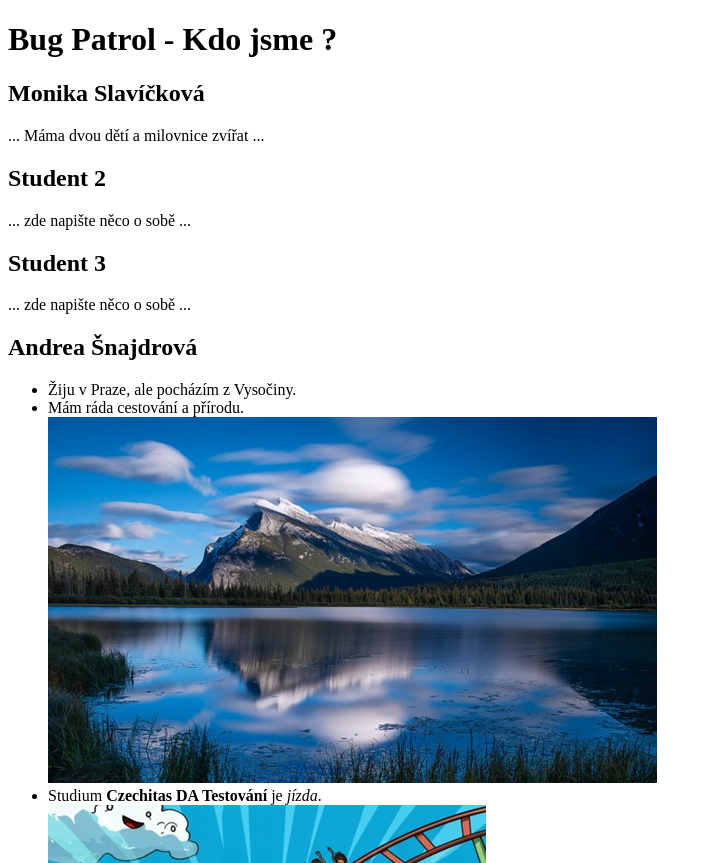
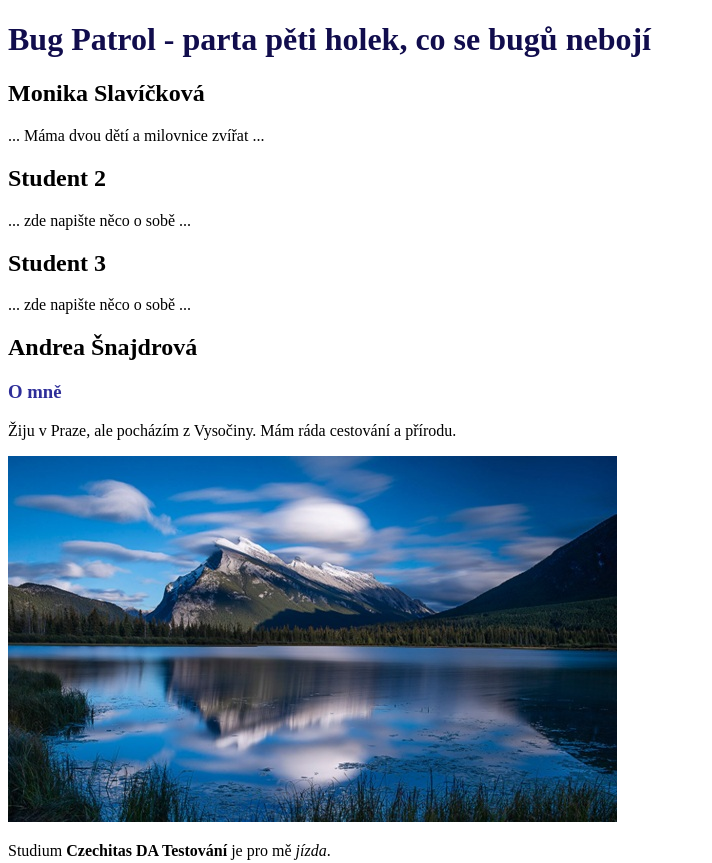
Before and after one commit to MFarka7/Bug_patrol, a plain HTML site: page index.html in a window 1280 px wide. Shown: the top 863 px of the page, without its empty margins (0-712 px from the left). Drawn offline with Linux system fonts and the light colour scheme.

Commit message:
Uprava moji sekce a nadpisu

```diff
--- a/index.html
+++ b/index.html
@@ -8,7 +8,7 @@
 </head>
 <body>
     <header>
-        <h1>Bug Patrol - Kdo jsme ?</h1>
+        <h1 style="color: rgb(17, 13, 77);">Bug Patrol - parta pěti holek, co se bugů nebojí</h1>
     </header>
 
     <section id="MonikaS">
@@ -28,13 +28,17 @@
 
     <section id="AndreaS">
         <h2>Andrea Šnajdrová</h2>
-        <p><ul>
-            <li>Žiju v Praze, ale pocházím z Vysočiny.</li>
-            <li>Mám ráda cestování a přírodu.</li>
+
+        <h3 style="color: rgb(46, 46, 153);">O mně</h3>
+
+        <p>Žiju v Praze, ale pocházím z Vysočiny. Mám ráda cestování a přírodu.</p>
+
             <img src="Mt_Rundle.jpg" alt="foto hory">
-        <li>Studium <strong>Czechitas DA Testování</strong> je <em>jízda</em>.</li>
-        <img src="Jízda.jpg" alt="horská dráha">
-    </ul>  ...</p>
+
+        <p>Studium <strong>Czechitas DA Testování</strong> je pro mě <em>jízda</em>.</p>
+
+            <img src="Jízda.jpg" alt="horská dráha">
+
     </section>
 
     <section id="Šárka Lai">
```
